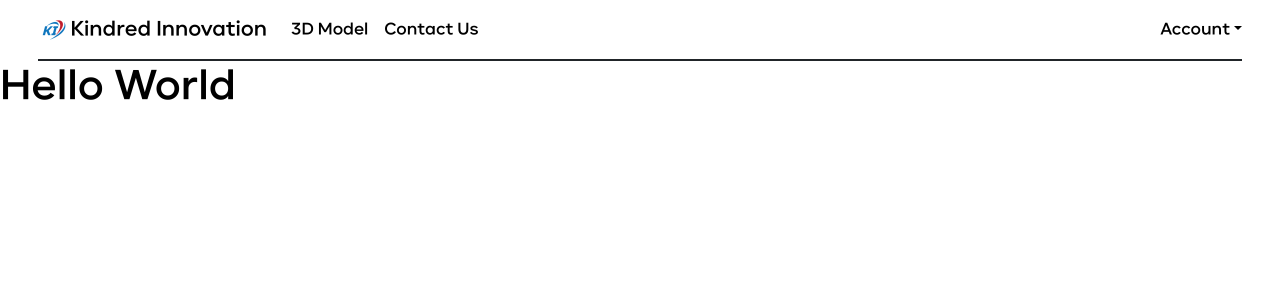
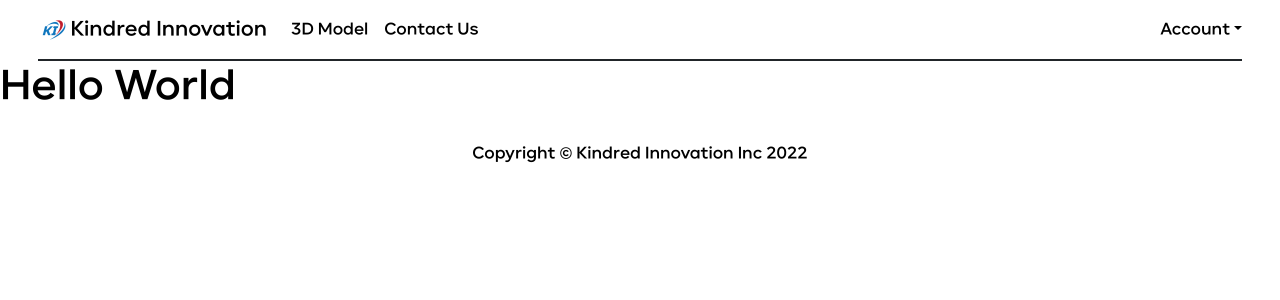
Before and after one commit to Jeromemoores/kindred-innovation, a React (Create React App) app in the folder client/: page / in a window 1280 px wide. Shown: the top 300 px of the page. Built offline with nearby package versions, Linux system fonts and the light colour scheme.

Commit message:
- Changed navbar setup & added footer

```diff
--- a/client/src/App.js
+++ b/client/src/App.js
@@ -3,9 +3,14 @@ import { Navigation } from './Components/Navigation'
 import 'bootstrap/dist/css/bootstrap.min.css'
 import './Style/main.css'
 import './Style/font.css'
+import { Footer, TopNav } from './Components/Navbar'
 
 export default function App() {
   return (
-    <Navigation />
+    <>
+      <TopNav />
+      <Navigation />
+      <Footer />
+    </>
   )
 }
--- a/client/src/Components/Account/index.js
+++ b/client/src/Components/Account/index.js
@@ -1,15 +1,8 @@
-import { TopNav } from '../Navbar'
 import { SignIn, SignUp } from './Content'
 
 export const SignIn_SignUp = () => {
     return(
         <div>
-            <section>
-                <TopNav />
-                <hr className='hr_nav' />
-            </section>
-            <div>
-            </div>
             <div className='sign_wrapper'>
                 <div className='left'>
                     <h2>Sign In</h2>
--- a/client/src/Components/Home/Content/index.js
+++ b/client/src/Components/Home/Content/index.js
@@ -3,10 +3,6 @@ import { TopNav } from '../../Navbar'
 export const PageContent = () => {
     return(
         <div>
-            <section>
-                <TopNav />
-                <hr className='hr_nav' />
-            </section>
             <div>
                 <h1>Hello World</h1>
             </div>
--- a/client/src/Components/Navbar/index.js
+++ b/client/src/Components/Navbar/index.js
@@ -2,6 +2,7 @@ import {Navbar, Nav, NavDropdown} from 'react-bootstrap'
 
 export function TopNav() {
     return(
+        <div>
             <Navbar collapseOnSelect expand='lg' className='top_navbar'>
                 <Navbar.Brand href='/' className='offset_left'><img alt='32x32' src='/favicon-32x32.png' width='32' height='32' className='d-inline-block'/>{''}Kindred Innovation</Navbar.Brand>
                 <Navbar.Toggle aria-controls='top_navbar'/>
@@ -20,5 +21,15 @@ export function TopNav() {
                     </Nav>
                 </Navbar.Collapse>
             </Navbar>
+            <hr className='hr_nav' />
+        </div>
     )
 }
+
+export function Footer() {
+    return(
+        <div className='footer'>
+            <p>Copyright &copy; Kindred Innovation Inc 2022</p>
+        </div>
+    )
+}
--- a/client/src/Style/main.css
+++ b/client/src/Style/main.css
@@ -13,10 +13,6 @@ p, a, h1, h2, h3, h4, h5, h6 {
 a:hover {
     color: rgb(15, 117, 188)!important;
 }
-.top_navbar {
-
-}
-
 .offset_left {
     margin-left: 3%;
 }
@@ -41,8 +37,17 @@ a:hover {
 .middle {
     border-left: 1px solid black;
     border-right: 1px solid black;
-    height: 60vh;
+    height: 65vh;
 }
 .right {
     width: 30%;
 }
+
+.footer {
+    text-align: center;
+    margin-top: 1rem;
+    padding: 1rem;
+    bottom: 0;
+    left: 0;
+    width: 100%;
+}
```
Lines whose indentation alone changed are shown as unchanged.
